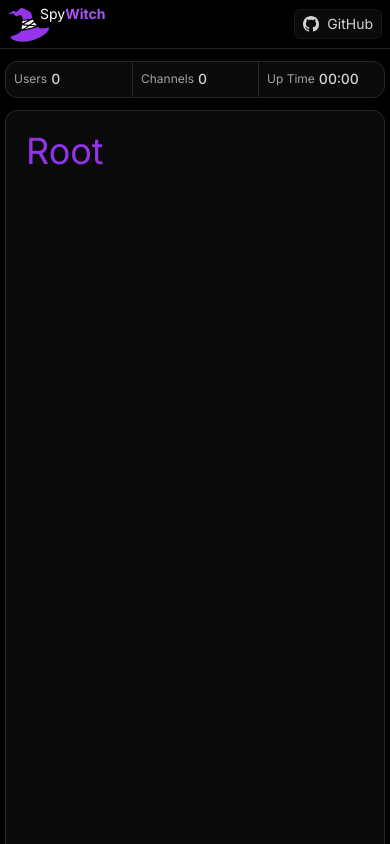
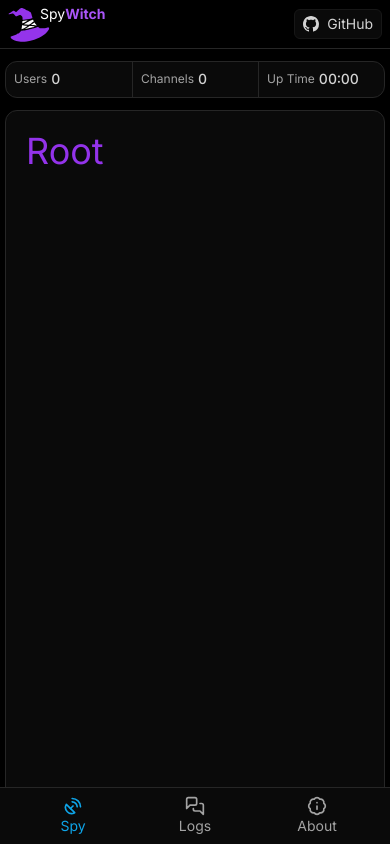
Before and after one commit to seabeya/spywitch, a Next.js app: page / in a window 390 px wide. Shown: the top 844 px of the page. Built offline with nearby package versions, Linux system fonts and the light colour scheme.

Commit message:
Add bottom Navbar

```diff
--- a/src/app/layout.tsx
+++ b/src/app/layout.tsx
@@ -21,7 +21,7 @@ export default function RootLayout({
     <html lang="en">
       <body className={`${inter.className} min-h-[100svh] bg-black`}>
         <Header />
-        <main className="container grid grid-cols-1 items-start gap-3 pb-5 pt-3 sm:gap-5 sm:pt-5 lg:grid-cols-7">
+        <main className="container grid grid-cols-1 items-start gap-3 pb-20 pt-3 sm:gap-5 sm:pt-5 lg:grid-cols-7 lg:pb-5">
           {/* Sidebar Area: */}
           <div className="sticky top-1 z-10 sm:static lg:col-start-1 lg:col-end-3">
             <Sidebar />
--- a/src/components/NavBtn.tsx
+++ b/src/components/NavBtn.tsx
@@ -9,6 +9,7 @@ import IconChevron from '@/components/shared/Icons/IconChevron';
 type NavBtnProps = {
   href: string;
   label: string;
+  icon?: JSX.Element;
 };
 
 export default function NavBtn({ href, label }: NavBtnProps) {
@@ -34,3 +35,22 @@ export default function NavBtn({ href, label }: NavBtnProps) {
     </Link>
   );
 }
+
+function Bottom({ href, label, icon }: NavBtnProps) {
+  const currPath = usePathname();
+  const isActive = href === currPath;
+
+  return (
+    <Link
+      href={href}
+      className={clsx('text-txt-lower flex flex-col items-center py-2 text-sm hover:text-txt-low', {
+        '!text-sky-500': isActive,
+      })}
+    >
+      {icon}
+      {label}
+    </Link>
+  );
+}
+
+NavBtn.Bottom = Bottom;
--- a/src/components/general/Navbar.tsx
+++ b/src/components/general/Navbar.tsx
@@ -1,11 +1,48 @@
+'use client';
+
 import NavBtn from '@/components/NavBtn';
+
+import IconSpy from '@/components/shared/Icons/IconSpy';
+import IconLogs from '@/components/shared/Icons/IconLogs';
+import IconAbout from '@/components/shared/Icons/IconAbout';
+
+const navButtons = [
+  {
+    href: '/',
+    label: 'Spy',
+    icon: <IconSpy className="h-5 w-5" />,
+  },
+  {
+    href: '/logs',
+    label: 'Logs',
+    icon: <IconLogs className="h-5 w-5" />,
+  },
+  {
+    href: '/about',
+    label: 'About',
+    icon: <IconAbout className="h-5 w-5" />,
+  },
+];
 
 export default function Navbar() {
   return (
-    <nav className="hidden rounded-outher border border-brdr bg-neutral-950 p-3 lg:flex lg:flex-col lg:gap-3">
-      <NavBtn href="/" label="Spy" />
-      <NavBtn href="/logs" label="Logs" />
-      <NavBtn href="/about" label="About" />
-    </nav>
+    <>
+      {/* Side: */}
+      <nav className="hidden rounded-outher border border-brdr bg-neutral-950 p-3 lg:flex lg:flex-col lg:gap-3">
+        {navButtons.map(({ href, label }) => (
+          <NavBtn key={href} href={href} label={label} />
+        ))}
+      </nav>
+      {/* Bottom (fixed): */}
+      <nav className="fixed bottom-0 left-0 w-full lg:hidden">
+        <div className="sm:container">
+          <div className="grid auto-cols-fr grid-flow-col grid-rows-1 border-t border-brdr bg-neutral-950 px-3 sm:rounded-t-outher sm:border-x">
+            {navButtons.map(({ href, label, icon }) => (
+              <NavBtn.Bottom key={href} href={href} label={label} icon={icon} />
+            ))}
+          </div>
+        </div>
+      </nav>
+    </>
   );
 }
--- /dev/null
+++ b/src/components/shared/Icons/IconAbout.tsx
@@ -0,0 +1,20 @@
+export default function IconAbout({ className }: { className: string }) {
+  return (
+    <svg
+      xmlns="http://www.w3.org/2000/svg"
+      width="24"
+      height="24"
+      viewBox="0 0 24 24"
+      fill="none"
+      stroke="currentColor"
+      strokeWidth="2"
+      strokeLinecap="round"
+      strokeLinejoin="round"
+      className={className}
+    >
+      <path d="M3.85 8.62a4 4 0 0 1 4.78-4.77 4 4 0 0 1 6.74 0 4 4 0 0 1 4.78 4.78 4 4 0 0 1 0 6.74 4 4 0 0 1-4.77 4.78 4 4 0 0 1-6.75 0 4 4 0 0 1-4.78-4.77 4 4 0 0 1 0-6.76Z" />
+      <line x1="12" x2="12" y1="16" y2="12" />
+      <line x1="12" x2="12.01" y1="8" y2="8" />
+    </svg>
+  );
+}
--- /dev/null
+++ b/src/components/shared/Icons/IconLogs.tsx
@@ -0,0 +1,19 @@
+export default function IconLogs({ className }: { className: string }) {
+  return (
+    <svg
+      xmlns="http://www.w3.org/2000/svg"
+      width="24"
+      height="24"
+      viewBox="0 0 24 24"
+      fill="none"
+      stroke="currentColor"
+      strokeWidth="2"
+      strokeLinecap="round"
+      strokeLinejoin="round"
+      className={className}
+    >
+      <path d="M14 9a2 2 0 0 1-2 2H6l-4 4V4c0-1.1.9-2 2-2h8a2 2 0 0 1 2 2v5Z" />
+      <path d="M18 9h2a2 2 0 0 1 2 2v11l-4-4h-6a2 2 0 0 1-2-2v-1" />
+    </svg>
+  );
+}
--- /dev/null
+++ b/src/components/shared/Icons/IconSpy.tsx
@@ -0,0 +1,21 @@
+export default function IconSpy({ className }: { className: string }) {
+  return (
+    <svg
+      xmlns="http://www.w3.org/2000/svg"
+      width="24"
+      height="24"
+      viewBox="0 0 24 24"
+      fill="none"
+      stroke="currentColor"
+      strokeWidth="2"
+      strokeLinecap="round"
+      strokeLinejoin="round"
+      className={className}
+    >
+      <path d="M4 10a7.31 7.31 0 0 0 10 10Z" />
+      <path d="m9 15 3-3" />
+      <path d="M17 13a6 6 0 0 0-6-6" />
+      <path d="M21 13A10 10 0 0 0 11 3" />
+    </svg>
+  );
+}
```
